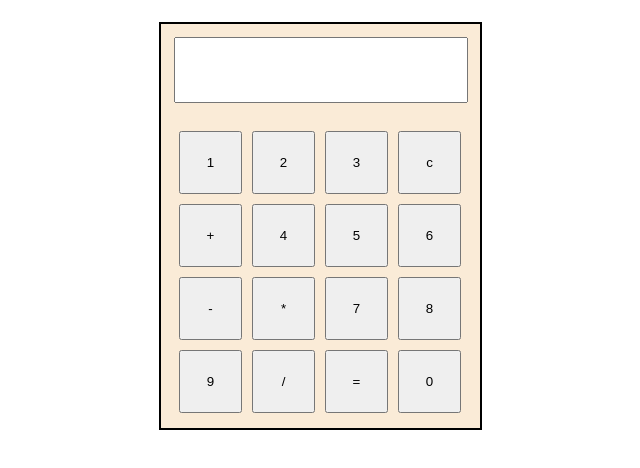
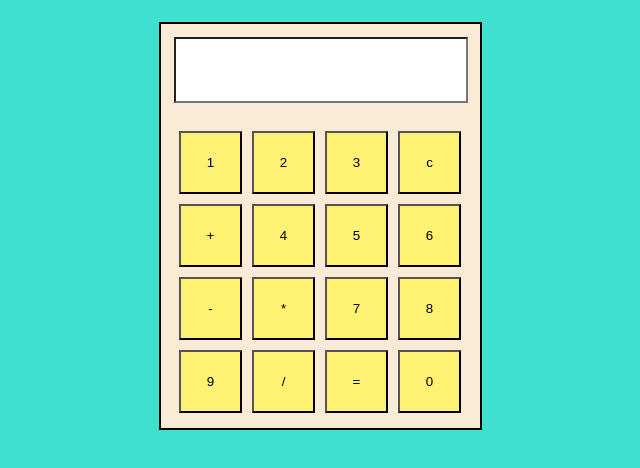
Before and after one commit to JaivPatel07/Basic-Calculator, a plain HTML site: page INDEX.html in a window 1280 px wide. Shown: the whole page, without its empty margins (320-960 px from the left). Drawn offline with Linux system fonts and the light colour scheme.

Commit message:
change color

```diff
--- a/index.css
+++ b/index.css
@@ -1,6 +1,7 @@
 *{
     margin: 0;
     padding: 0;
+    background: turquoise;
 }
 .button_contener
 {
@@ -8,6 +9,7 @@
     margin: 10px;
     justify-content: center;
     flex-wrap: wrap;
+    background: antiquewhite;
 }
 .border_cal
 {
@@ -21,12 +23,15 @@
     margin: 13px;
     height: 62px;
     width: 91%;
+    background: white;
+
 }
 .button
 {
     height: 63px;
     width: 63px;
     margin: 5px;
+    background: #fff171;
 }
 #screen
 {
```
